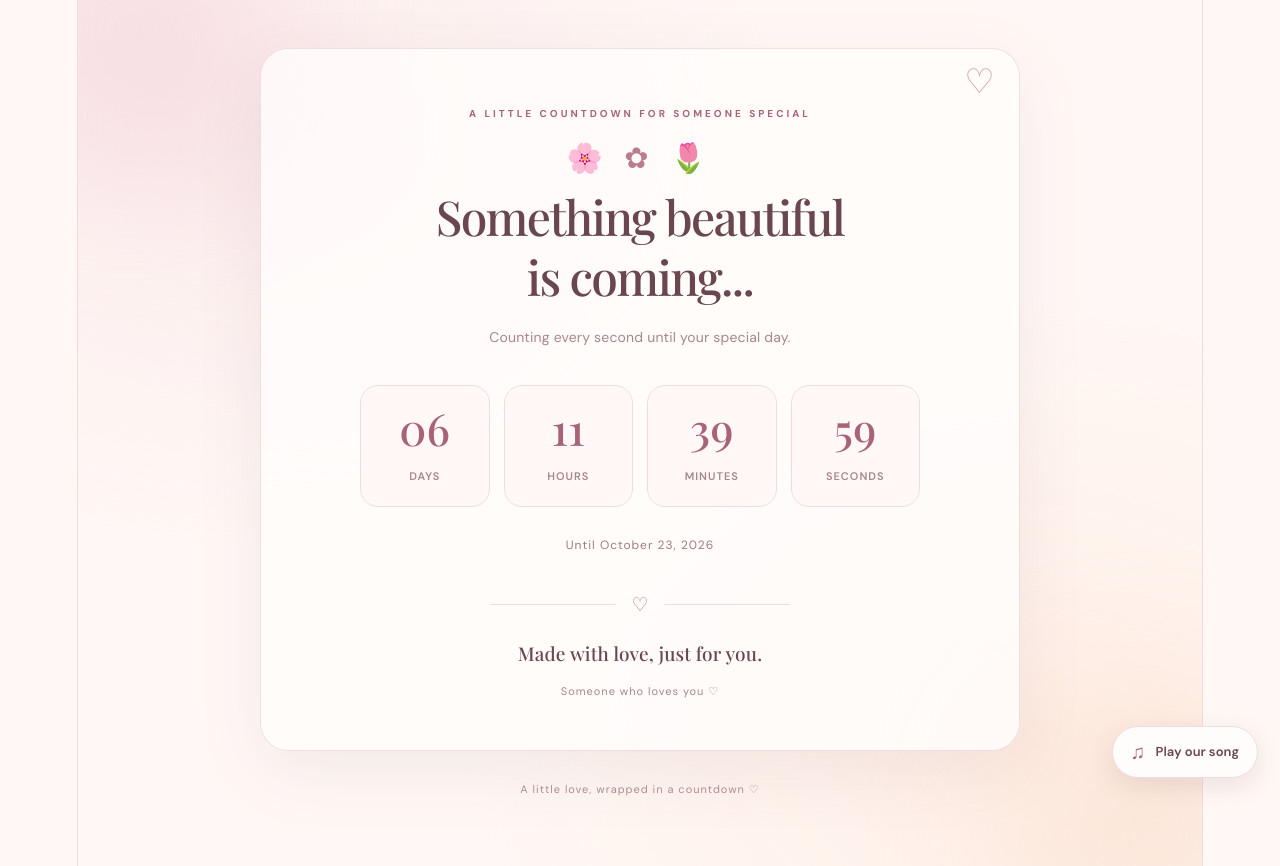
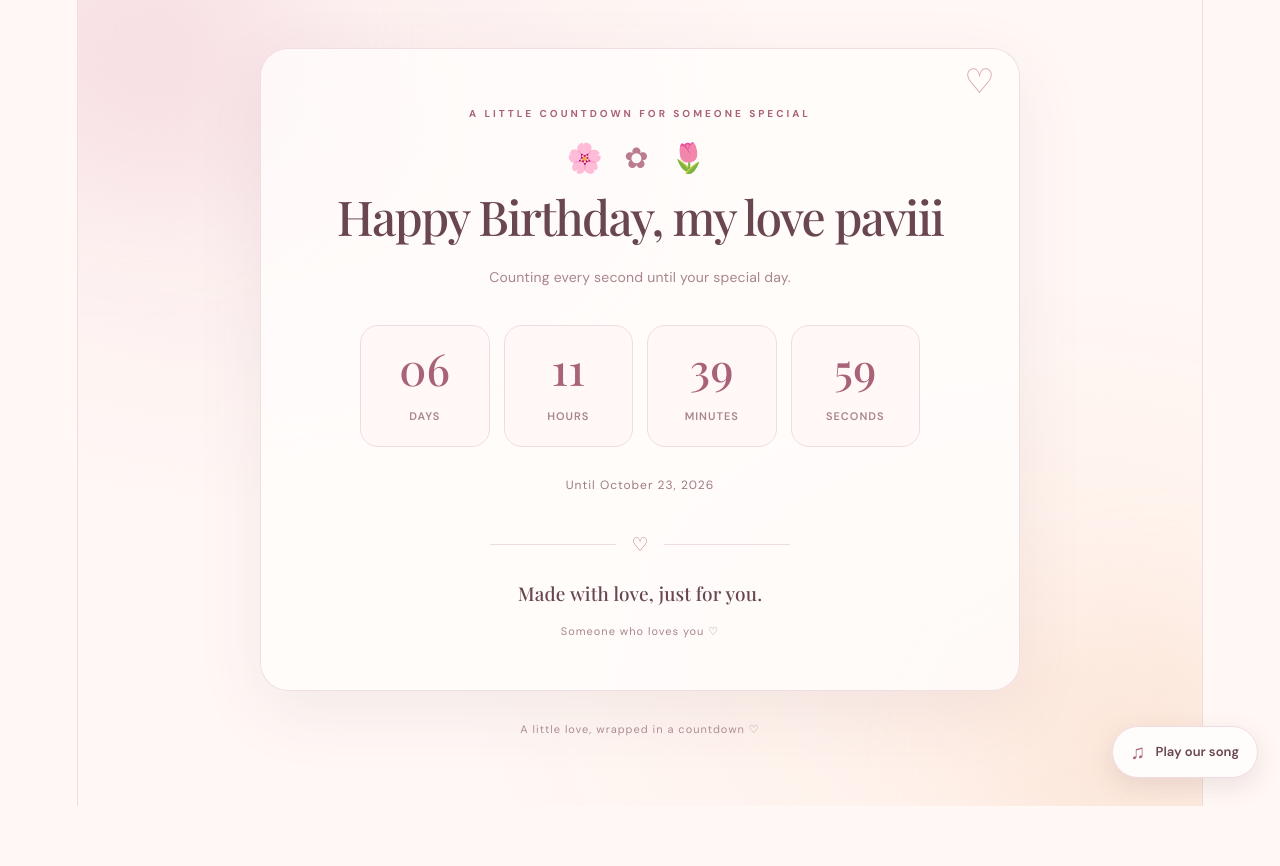
Before and after one commit to Aravindbalaji-011/birthday, a React (Vite) app: page / in a window 1280 px wide. After the commit the page ends 806 px from the top, so only its background shows below. Built offline with nearby package versions, Linux system fonts and the light colour scheme; a web font is replaced by a local one.

Commit message:
Update birthday surprise design

```diff
--- a/src/App.jsx
+++ b/src/App.jsx
@@ -79,13 +79,13 @@ function App() {
             </h1>
 
             <p className="birthday-message">
-              Happy Birthday, my love ♡
+              Happy Birthday, my love  ♡
             </p>
           </>
         ) : (
           <>
             <h1 className="birthday-title">
-              Something beautiful is coming...
+              Happy Birthday, my love paviii
             </h1>
 
             <p className="birthday-message">
```
